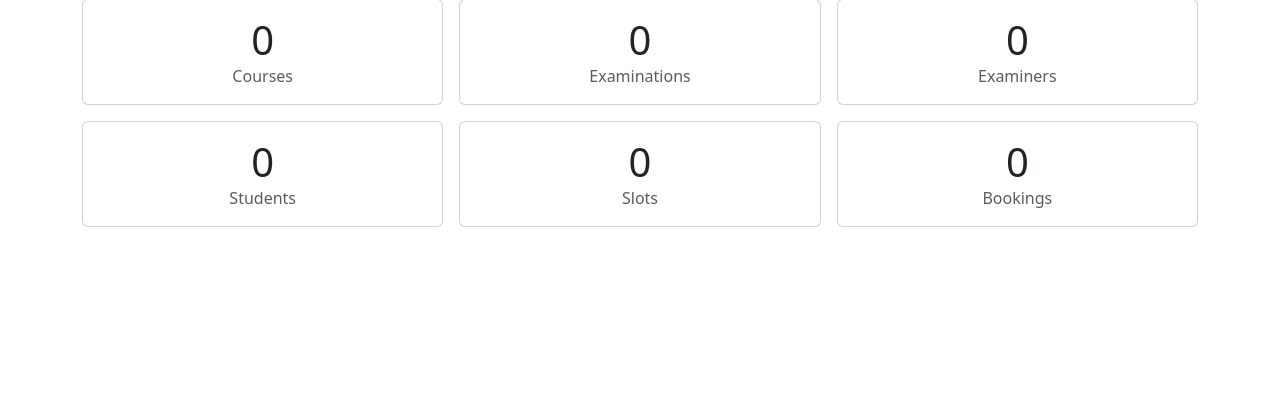
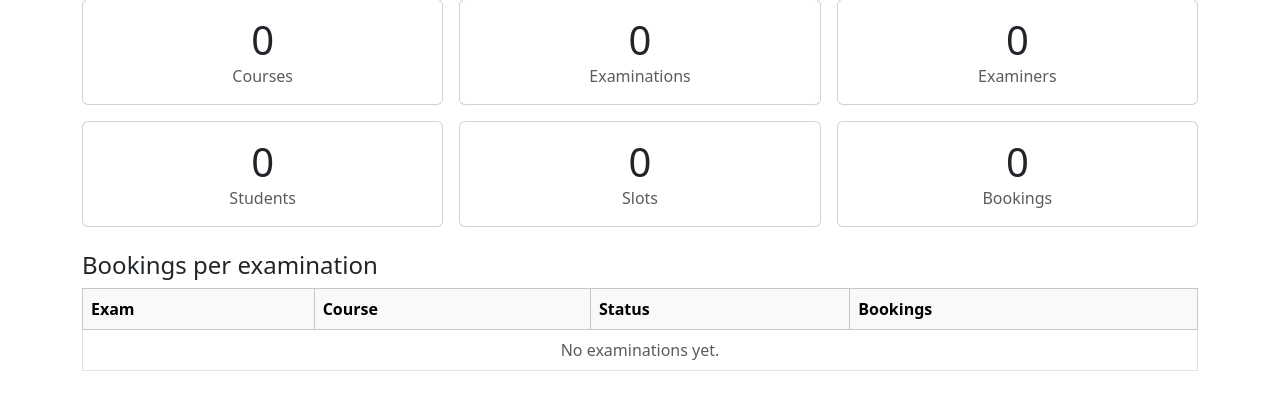
Before and after one commit to murali-ftw/ExamMgmtPortal, a Flask app: page /admin/dashboard in a window 1280 px wide. Shown: the part 167-577 px from the top of the page. Run offline with Flask 3, Linux system fonts and the light colour scheme; the visitor is signed in with stand-in values (Sample User, id 1); some libraries are stand-ins or nearby versions.

Commit message:
Add bookings per exam table to admin dashboard

```diff
--- a/routes/admin/admin_dashboard_routes.py
+++ b/routes/admin/admin_dashboard_routes.py
@@ -19,4 +19,13 @@ def dashboard():
         "slots": Slot.query.count(),
         "bookings": Booking.query.count(),  # includes cancelled bookings (history)
     }
-    return render_template("admin/dashboard.html", counts=counts)
+
+    # Bookings per exam: add up the Booked + Completed seats of every slot (slot.booked_count skips Cancelled)
+    exam_rows = []
+    for exam in Exam.query.order_by(Exam.name).all():
+        booking_count = 0
+        for slot in exam.slots:
+            booking_count = booking_count + slot.booked_count
+        exam_rows.append({"exam": exam, "course_name": exam.course.name, "booking_count": booking_count})
+
+    return render_template("admin/dashboard.html", counts=counts, exam_rows=exam_rows)
--- a/templates/admin/dashboard.html
+++ b/templates/admin/dashboard.html
@@ -55,4 +55,33 @@
         </div>
     </div>
 </div>
+
+{# Bookings per examination: Booked + Completed only (Cancelled not counted) #}
+{% set status_colors = {"Draft": "secondary", "Slot Creation": "info", "Booking Open": "success",
+                        "Closed": "warning", "Completed": "dark"} %}
+<h4 class="mt-4">Bookings per examination</h4>
+<table class="table table-bordered table-hover">
+    <thead class="table-light">
+        <tr>
+            <th>Exam</th>
+            <th>Course</th>
+            <th>Status</th>
+            <th>Bookings</th>
+        </tr>
+    </thead>
+    <tbody>
+        {% for row in exam_rows %}
+        <tr>
+            <td>{{ row.exam.name }}</td>
+            <td>{{ row.course_name }}</td>
+            <td><span class="badge bg-{{ status_colors[row.exam.status] }}">{{ row.exam.status }}</span></td>
+            <td>{{ row.booking_count }}</td>
+        </tr>
+        {% else %}
+        <tr>
+            <td colspan="4" class="text-center text-muted">No examinations yet.</td>
+        </tr>
+        {% endfor %}
+    </tbody>
+</table>
 {% endblock %}
```
